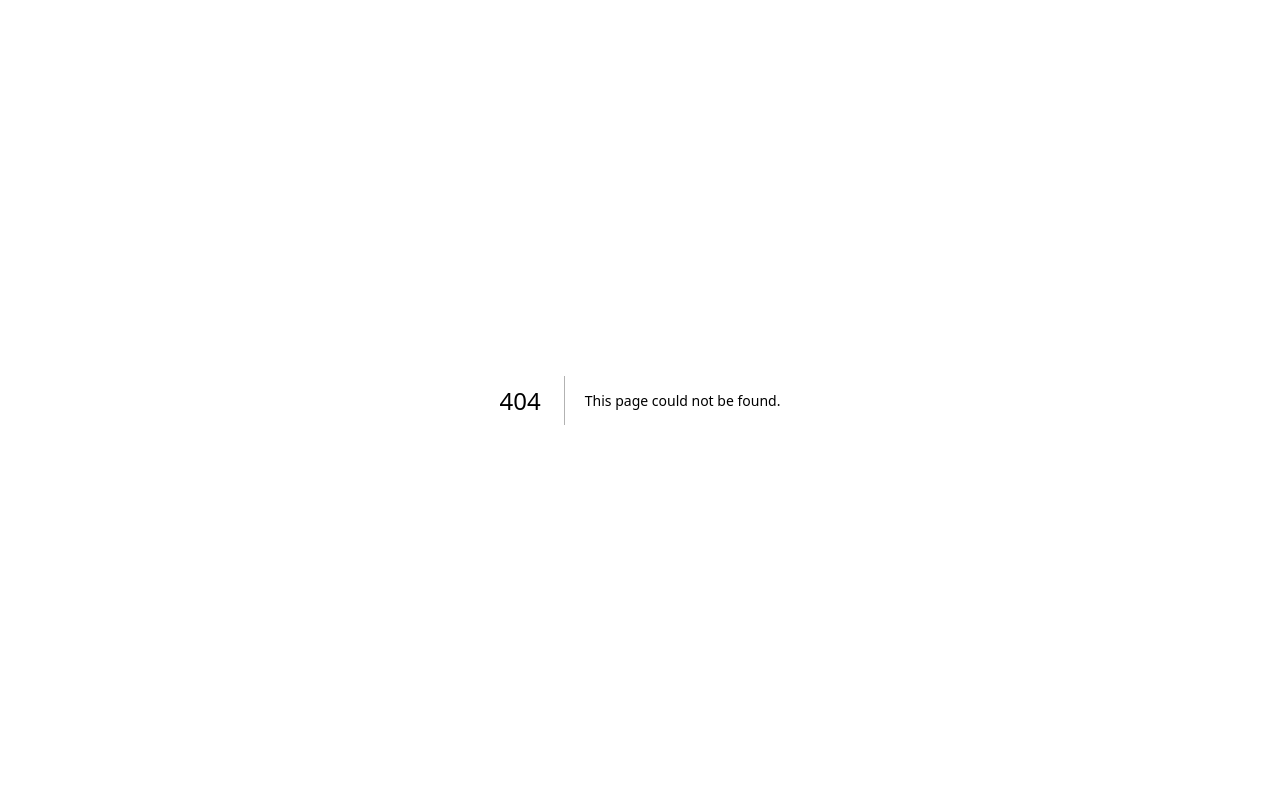
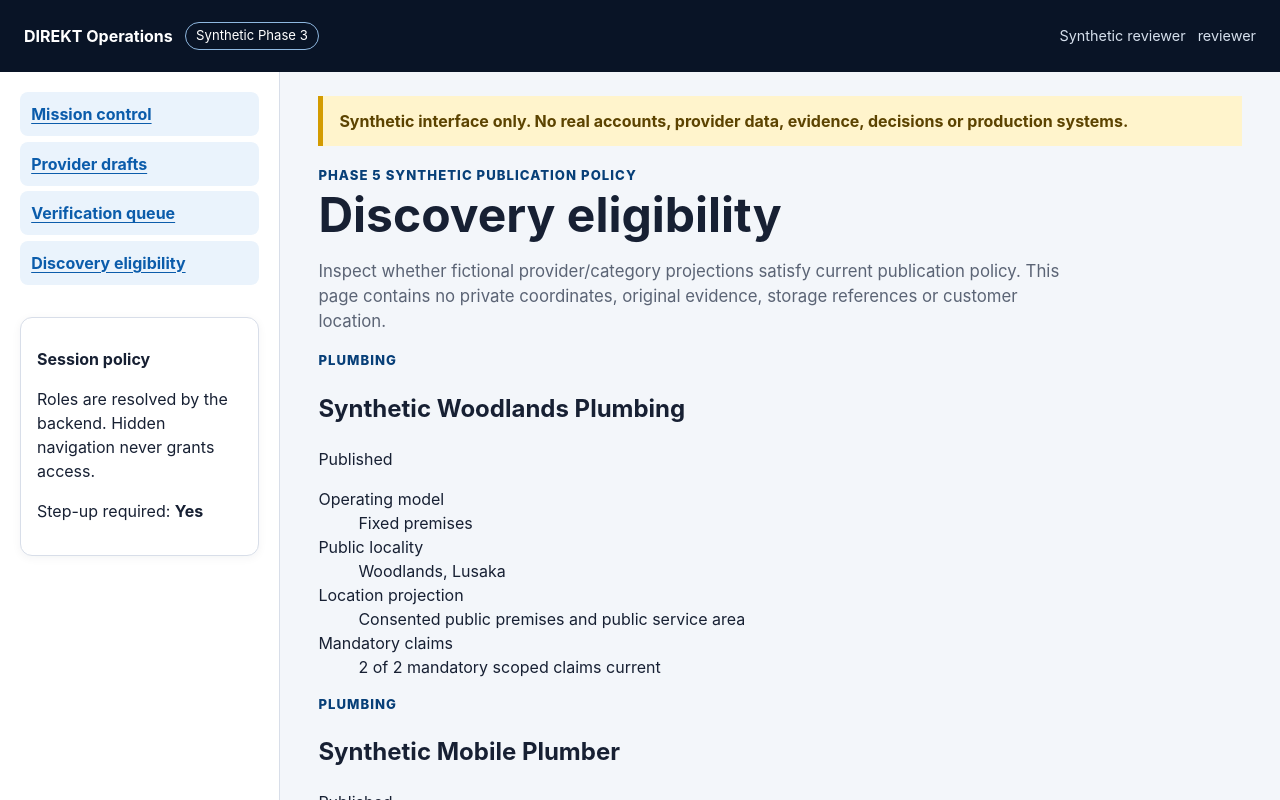
Before and after one commit to kudzimusar/direkt, a Next.js app in the folder admin/direkt-operations-portal/: page /operations/discovery in a window 1280 px wide. Before the commit this address had no page. Shown: the top 800 px of the page. Built offline with nearby package versions, Linux system fonts and the light colour scheme.

Commit message:
feat(admin): add synthetic publication eligibility view

```diff
--- /dev/null
+++ b/admin/direkt-operations-portal/src/app/operations/discovery/page.tsx
@@ -0,0 +1,95 @@
+import type { Metadata } from 'next';
+
+export const metadata: Metadata = { title: 'Discovery eligibility' };
+
+const syntheticEligibility = [
+  {
+    provider: 'Synthetic Woodlands Plumbing',
+    category: 'Plumbing',
+    operatingModel: 'Fixed premises',
+    locality: 'Woodlands, Lusaka',
+    locationState: 'Consented public premises and public service area',
+    claimsState: '2 of 2 mandatory scoped claims current',
+    publicationState: 'Published',
+    eligible: true,
+  },
+  {
+    provider: 'Synthetic Mobile Plumber',
+    category: 'Plumbing',
+    operatingModel: 'Mobile service',
+    locality: 'Lusaka Central service area',
+    locationState: 'Public service area only; private base excluded',
+    claimsState: '2 of 2 mandatory scoped claims current',
+    publicationState: 'Published',
+    eligible: true,
+  },
+  {
+    provider: 'Synthetic Expired Repairs',
+    category: 'Plumbing',
+    operatingModel: 'Hybrid',
+    locality: 'Kabulonga, Lusaka',
+    locationState: 'Consented public premises and public service area',
+    claimsState: 'Mandatory identity claim expired',
+    publicationState: 'Excluded dynamically',
+    eligible: false,
+  },
+] as const;
+
+export default function DiscoveryEligibilityPage() {
+  return (
+    <section aria-labelledby="discovery-eligibility-heading">
+      <p className="eyebrow">Phase 5 synthetic publication policy</p>
+      <h1 id="discovery-eligibility-heading">Discovery eligibility</h1>
+      <p className="lede">
+        Inspect whether fictional provider/category projections satisfy current publication policy.
+        This page contains no private coordinates, original evidence, storage references or customer
+        location.
+      </p>
+
+      <div className="queue-grid" aria-label="Synthetic discovery eligibility queue">
+        {syntheticEligibility.map((item) => (
+          <article className="queue-card" key={`${item.provider}-${item.category}`}>
+            <div className="queue-card__header">
+              <div>
+                <p className="eyebrow">{item.category}</p>
+                <h2>{item.provider}</h2>
+              </div>
+              <span className={item.eligible ? 'status-chip status-chip--ok' : 'status-chip'}>
+                {item.publicationState}
+              </span>
+            </div>
+            <dl className="detail-list">
+              <div>
+                <dt>Operating model</dt>
+                <dd>{item.operatingModel}</dd>
+              </div>
+              <div>
+                <dt>Public locality</dt>
+                <dd>{item.locality}</dd>
+              </div>
+              <div>
+                <dt>Location projection</dt>
+                <dd>{item.locationState}</dd>
+              </div>
+              <div>
+                <dt>Mandatory claims</dt>
+                <dd>{item.claimsState}</dd>
+              </div>
+            </dl>
+          </article>
+        ))}
+      </div>
+
+      <section className="control-panel" aria-labelledby="discovery-controls-heading">
+        <h2 id="discovery-controls-heading">Publication controls</h2>
+        <ul>
+          <li>Publication is evaluated by an audited database policy function.</li>
+          <li>Direct row edits, payment and profile completion cannot publish a provider.</li>
+          <li>Stale or revoked mandatory claims remove the provider from public search.</li>
+          <li>Mobile providers expose service areas, never distance from a private base.</li>
+          <li>Search and Android receive public identifiers and allowlisted safe fields only.</li>
+        </ul>
+      </section>
+    </section>
+  );
+}
```
